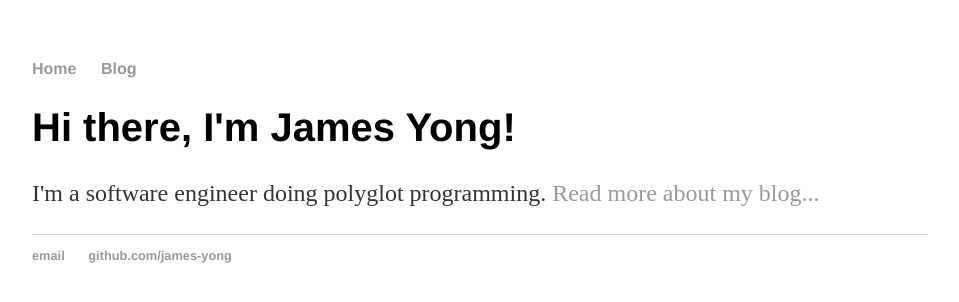
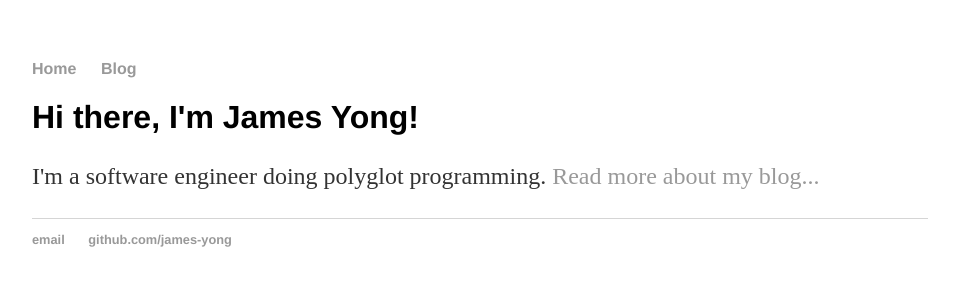
Before and after one commit to james-yong/james-yong.github.io, a Jekyll site: the page built from index.html, in a window 1280 px wide. Shown: the top 302 px of the page, without its empty margins (160-1119 px from the left). Built offline with Jekyll 4.4.1, drawn with Linux system fonts in a browser that asks for light colours.

Commit message:
Update main.css

```diff
--- a/css/main.css
+++ b/css/main.css
@@ -20,7 +20,7 @@ a:hover {
     text-decoration: underline;
 }
 h1 {
-    font-size: 2.5em;
+    font-size: 2em;
     font-family:'Helvetica', 'Arial', 'Sans-Serif';
 }
 p {
```
